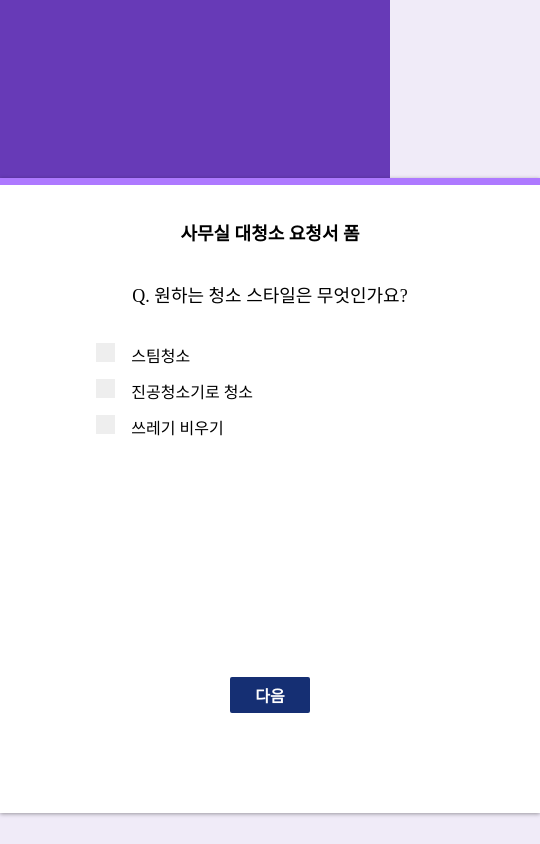
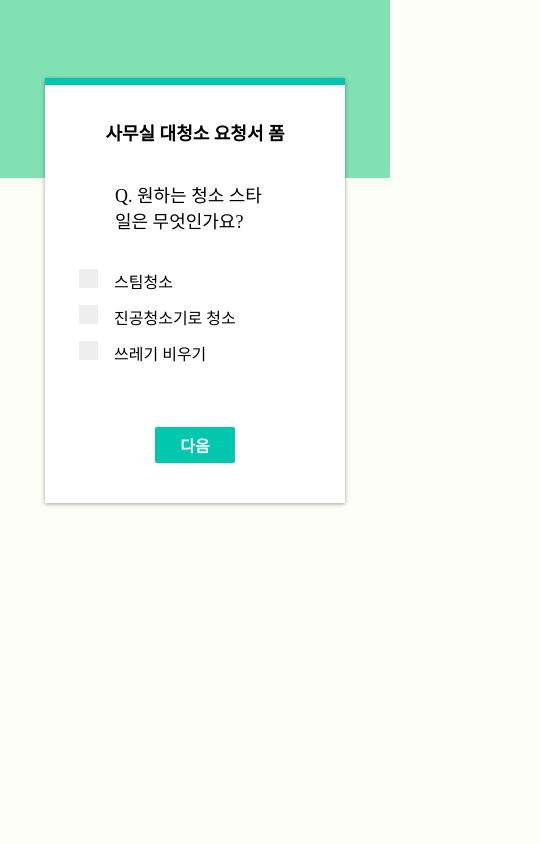
Before and after one commit to uoon-dev/soomgo-form, a Vue app: page / in a window 390 px wide. Shown: the whole page, 540 px wide, since content can reach past the window. Built offline with nearby package versions, Linux system fonts and the light colour scheme.

Commit message:
fix style for responsive mobile layout

```diff
--- a/src/App.vue
+++ b/src/App.vue
@@ -24,7 +24,7 @@ export default {
 html, body {
   all: unset;
   height: 100%;
-  background-color: rgb(240, 235, 248);
+  background-color: #fdfdf8;
 }
 
 .mt-pull-100{
--- a/src/assets/scss/app.scss
+++ /dev/null
@@ -1,4 +0,0 @@
-@import './assets/scss/color.scss';
-@import './assets/scss/font-weight.scss';
-@import './assets/scss/margin.scss';
-@import './assets/scss/padding.scss';
--- a/src/assets/scss/color.scss
+++ b/src/assets/scss/color.scss
@@ -1,7 +1,9 @@
 // Main colors
 $white: #ffffff;
 $solidgray: #3f3f3f;
-$steelblue: #152f73;
 $lightgray: #b5b5b5;
 $lightpurple: #f0ebf8;
 $lightyellow: #f39c12;
+$mint: #00c7ae;
+$strongmint: #2fbfb1;
+$lightmint: #82e1b3;
--- a/src/components/Banner/Banner.vue
+++ b/src/components/Banner/Banner.vue
@@ -3,8 +3,16 @@
 </template>
 
 <style lang="scss" scoped>
+@import '@/assets/scss/color.scss';
+
 .banner {
   height: 278px;
-  background-color: rgb(103, 58, 183);
+  background-color: $lightmint;
+}
+
+@media screen and (max-width: 600px) {
+ .banner {
+    height: 178px;
+  }
 }
 </style>
--- a/src/components/UI/Backdrop/Backdrop.vue
+++ b/src/components/UI/Backdrop/Backdrop.vue
@@ -1,16 +1,21 @@
 <template>
   <transition name="fade-in">
-    <div v-show="showCheckModal" class="backdrop" />
+    <div v-show="showCheckModal" class="backdrop" @click="hide" />
   </transition>
 </template>
 
 <script>
-import { mapGetters } from 'vuex';
+import { mapGetters, mapActions } from 'vuex';
 
 export default {
   computed: {
     ...mapGetters({
       showCheckModal: 'showCheckModal',
+    }),
+  },
+  methods: {
+    ...mapActions({
+      hide: 'hide',
     }),
   },
 };
--- a/src/components/UI/CustomButton/CustomButton.vue
+++ b/src/components/UI/CustomButton/CustomButton.vue
@@ -30,7 +30,7 @@ export default {
       type: Boolean,
       default: false,
     },
-    steelblue: {
+    mint: {
       type: Boolean,
       default: false,
     },
@@ -38,7 +38,7 @@ export default {
       type: Boolean,
       default: false,
     },
-    ghostSb: {
+    ghostMt: {
       type: Boolean,
       default: false,
     },
@@ -77,11 +77,11 @@ export default {
     },
     buttonType() {
       const {
-        steelblue, ghost, ghostSb, lightyellow,
+        mint, ghost, ghostMt, lightyellow,
       } = this;
-      if (steelblue) return 'steelblue';
+      if (mint) return 'mint';
       else if (ghost) return 'ghost';
-      else if (ghostSb) return 'ghost-sb';
+      else if (ghostMt) return 'ghost-mt';
       else if (lightyellow) return 'lightyellow';
       else return '';
     },
@@ -104,6 +104,7 @@ export default {
     -moz-osx-font-smoothing: grayscale;
     padding: 0;
     cursor: pointer;
+    background-color: $white;
   }
 
   .xs {
@@ -150,9 +151,9 @@ export default {
     white-space: nowrap;
   }
 
-  .steelblue {
-    background-color: $steelblue;
-    border-color: $steelblue;
+  .mint {
+    background-color: $mint;
+    border-color: $mint;
     color: white !important;
   }
 
@@ -161,9 +162,9 @@ export default {
     color: $lightgray !important;
   }
 
-  .ghost-sb {
-    border-color: $steelblue;
-    color: $steelblue !important;
+  .ghost-mt {
+    border-color: $mint;
+    color: $mint !important;
   }
 
   .lightyellow {
--- a/src/components/UI/TheCheckModal/TheCheckModal.vue
+++ b/src/components/UI/TheCheckModal/TheCheckModal.vue
@@ -7,7 +7,7 @@
       {{ bodyText }}
     </typography>
     <custom-button
-      :steelblue="type === 'confirm' ? true : false"
+      :lightmint="type === 'confirm' ? true : false"
       :lightyellow="type === 'error' ? true : false"
       :click="closeDialog"
       width="60%"
@@ -64,7 +64,7 @@ export default {
   position: absolute;
   top: 50%;
   left: 50%;
-  width: 350px;
+  width: 300px;
   height: 200px;
   padding: 20px;
   background: white;
@@ -77,4 +77,10 @@ export default {
     padding: 30px;
   }
 }
+
+@media screen and (min-width: 600px) {
+  .the-check-modal {
+    width: 350px;
+  }
+}
 </style>
--- a/src/components/UI/VSelect/VSelect.vue
+++ b/src/components/UI/VSelect/VSelect.vue
@@ -1,5 +1,5 @@
 <template>
-  <div class="select">
+  <v-flex justify-center class="select">
     <select
       :value="value"
       @change="selectChanged"
@@ -8,7 +8,7 @@
         {{ option.text }}
       </option>
     </select>
-  </div>
+  </v-flex>
 </template>
 
 <script>
@@ -32,6 +32,8 @@ export default {
 </script>
 
 <style lang="scss">
+@import '@/assets/scss/color.scss';
+
 /* Reset Select */
 select {
   -webkit-appearance: none;
@@ -41,17 +43,17 @@ select {
   outline: 0;
   box-shadow: none;
   border: 0 !important;
-  background: #2c3e50;
+  background: $mint;
   background-image: none;
 }
 /* Custom Select */
 .select {
   position: relative;
   display: block;
-  width: 20em;
+  width: 100%;
   height: 3em;
   line-height: 3;
-  background: #2c3e50;
+  background: $mint;
   overflow: hidden;
   border-radius: .25em;
 }
@@ -75,7 +77,7 @@ select::-ms-expand {
   bottom: 0;
   padding: 0 1em;
   color: #fff;
-  background: #34495e;
+  background: $strongmint;
   pointer-events: none;
 }
 /* Transition */
@@ -87,4 +89,10 @@ select::-ms-expand {
   -o-transition: .25s all ease;
   transition: .25s all ease;
 }
+
+@media screen and (min-width: 600px) {
+  .select {
+    width: 20em;
+  }
+}
 </style>
--- a/src/container/RequestForm/RequestForm.vue
+++ b/src/container/RequestForm/RequestForm.vue
@@ -10,7 +10,7 @@
           :tab="i"
           column
         >
-          <typography xs="sg-heading-3-light" class="ma-1">
+          <typography xs="sg-heading-3-light" class="ma-1 question-title">
             Q. {{ item.title }}
           </typography>
           <request-form-checkbox v-if="item.formType === 1" :item="item" />
@@ -20,6 +20,7 @@
           <v-flex justify-center class="btn-stage-group">
             <custom-button
               v-show="tabCount > 0"
+              ghost-mt
               class="mr-1"
               width="80px"
               :click="(e) => goPrevStage({e, itemId: item.itemId, formType: item.formType})"
@@ -28,7 +29,7 @@
             </custom-button>
             <custom-button
               v-show="tabCount < formItems.items.length - 1"
-              steelblue
+              mint
               width="80px"
               :click="(e) => goNextStage({e, itemId: item.itemId, formType: item.formType})"
             >
@@ -36,7 +37,7 @@
             </custom-button>
             <custom-button
               v-show="tabCount === formItems.items.length - 1"
-              steelblue
+              mint
               width="80px"
               :click="(e) => submitRequestForm(e)"
             >
@@ -151,21 +152,38 @@ export default {
 <style lang="scss" scoped>
 .request-form-container {
     position: relative;
-  width: 540px;
-  min-height: 560px;
+    width: 300px;
+    min-height: 350px;
     margin-left: auto;
     margin-right: auto;
     margin-bottom: 50px;
     padding: 34px 0;
     box-shadow: 0 1px 4px 0 rgba(0,0,0,0.37);
-  border-top: 7px solid rgb(174, 121, 255);
+    border-top: 7px solid #00c7ae;
     background-color: white;
 
+    .request-form-wrapper {
+      padding: 0 34px;
+    }
+
+    .question-title {
+      white-space: normal;
+    }
+
     .btn-stage-group {
-    position: absolute;
-    left: 50%;
-    transform: translateX(-50%);
-    bottom: 100px;
+      margin-top: 50px;
+    }
+  }
+
+
+@media screen and (min-width: 600px) {
+  .request-form-container {
+    width: 540px;
+    min-height: 500px;
+
+    .btn-stage-group {
+      margin-top: 100px;
+    }
   }
 }
 </style>
--- a/src/main.js
+++ b/src/main.js
@@ -5,7 +5,6 @@ import store from './store/store';
 import uiUtils from './ui-utils';
 
 Vue.use(Vuex);
-
 
 import './assets/scss/margin.scss';
 import './assets/scss/padding.scss';
```
Lines whose indentation alone changed are shown as unchanged.
